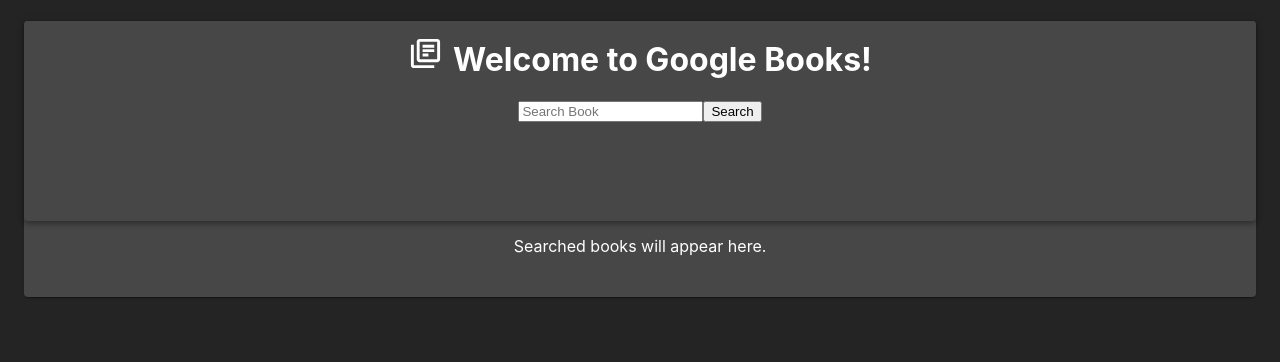
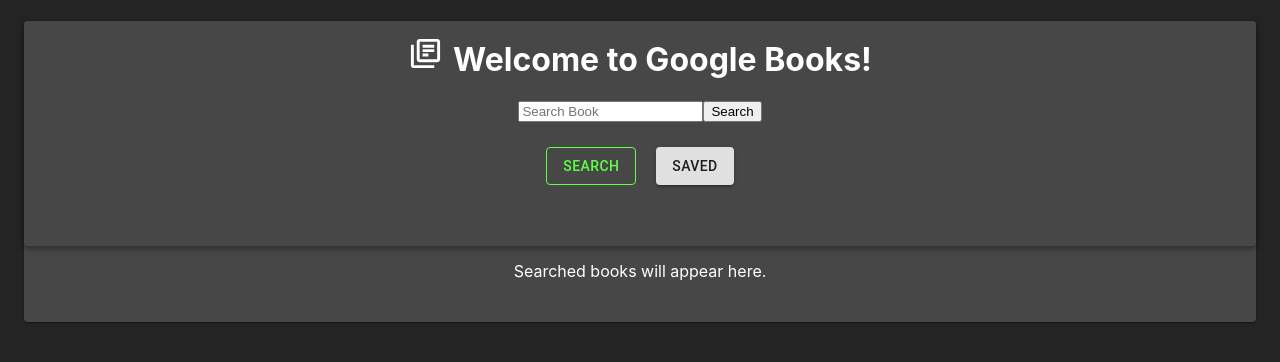
Before and after one commit to Gavin56/books-search, a React (Create React App) app in the folder client/: page / in a window 1280 px wide. Shown: the top 362 px of the page. Built offline with nearby package versions, Linux system fonts and the light colour scheme; the HTML template or start-up script is replaced by a standard one.

Commit message:
CSS finished. Added links to each page.

```diff
--- a/client/src/pages/saved.js
+++ b/client/src/pages/saved.js
@@ -40,7 +40,7 @@
           elevation={4}
           style={{
             backgroundColor: "#474747",
-            height: 200,
+            height: 225,
             marginBottom: 35,
           }}
         >
@@ -52,6 +52,36 @@
               ></BooksIcon>
               Welcome to Google Books!
             </h1>
+            <h2
+              style={{
+                color: "white",
+                textAlign: "center",
+                fontStyle: "italic",
+              }}
+            >
+              Your Saved Books
+            </h2>
+            <Grid item xs={12} style={{display:"flex", justifyContent:"center"}}>
+              <Button
+                variant="contained"
+                style={{ marginRight: 20 }}
+                href="/search"
+              >
+                Search
+              </Button>
+
+              <Button
+                variant="disabled"
+                style={{
+                  borderWidth: 1,
+                  color: "#5eff45",
+                  borderColor: "#5eff45",
+                  borderStyle: "solid",
+                }}
+              >
+                Saved
+              </Button>
+            </Grid>
           </div>
         </Paper>
 
--- a/client/src/pages/search.js
+++ b/client/src/pages/search.js
@@ -57,7 +57,7 @@
           elevation={4}
           style={{
             backgroundColor: "#474747",
-            height: 200,
+            height: 225,
             marginBottom: 35,
           }}
         >
@@ -77,6 +77,31 @@
             >
               <input placeholder="Search Book" onChange={handleInputChange} />
               <button onClick={handleBtnClick}>Search</button>
+            </Grid>
+            <Grid
+              item
+              xs={12}
+              style={{ display: "flex", justifyContent: "center", marginTop: 25,}}
+            >
+              <Button
+                variant="disabled"
+                style={{
+                  borderWidth: 1,
+                  color: "#5eff45",
+                  borderColor: "#5eff45",
+                  borderStyle: "solid",
+                }}
+              >
+                Search
+              </Button>
+
+              <Button
+                variant="contained"
+                style={{ marginLeft: 20 }}
+                href="/saved"
+              >
+                Saved
+              </Button>
             </Grid>
           </div>
         </Paper>
```
